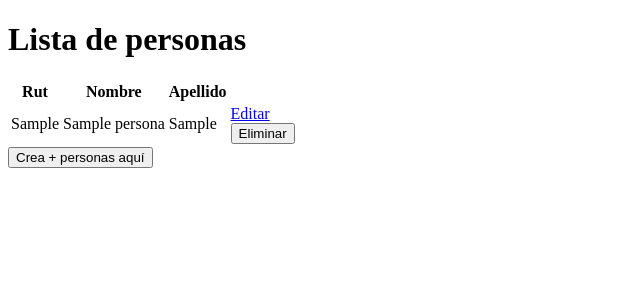
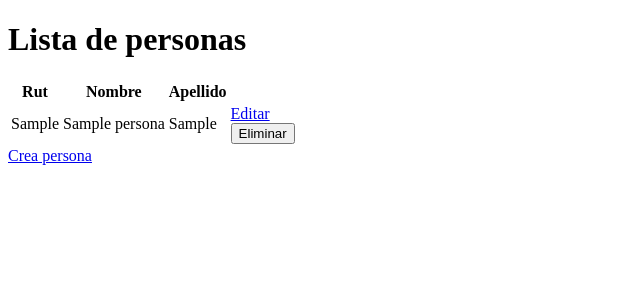
Before and after one commit to frgonzalezb/github-actividad-exp2, a Django app: template actividad_django/personas/templates/personas/listado_personas.html in a window 1280 px wide. Shown: the top 300 px of the page, without its empty margins (0-640 px from the left). Run offline with Django 4.2, Linux system fonts and the light colour scheme; the template is opened without the code that fills it: values that come from a table or form of the project are taken from there, others are empty; tables that the repository leaves empty hold one stand-in row (values such as "Sample post").

Commit message:
Todo feo, pero funcando lindo

```diff
--- a/actividad_django/actividad_django/urls.py
+++ b/actividad_django/actividad_django/urls.py
@@ -19,5 +19,5 @@ from django.urls import path, include
 
 urlpatterns = [
     path('admin/', admin.site.urls),
-    path('personas/', include('personas.urls'))
+    path('', include('personas.urls'))
 ]
--- a/actividad_django/personas/templates/personas/listado_personas.html
+++ b/actividad_django/personas/templates/personas/listado_personas.html
@@ -34,6 +34,6 @@
         </tbody>
     </table>
 
-    <button>Crea + personas aquí</button>
+    <a href="{% url 'create' %}">Crea persona</a>
 </body>
 </html>
```
Also changed, not shown: actividad_django/db.sqlite3.
